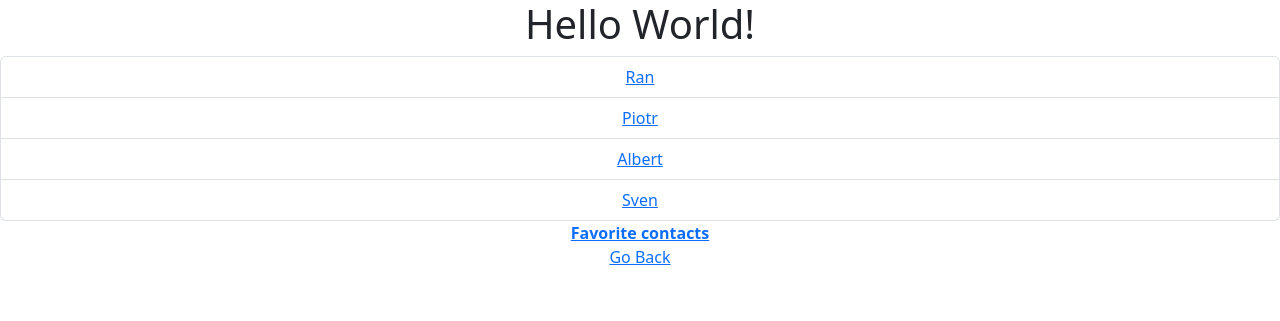
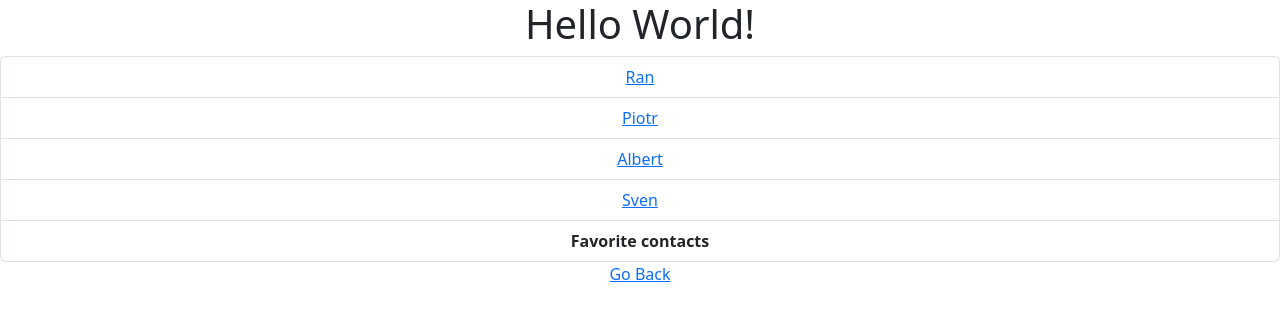
Before and after one commit to petervol27/contacts, a Flask app: page /contacts in a window 1280 px wide. Shown: the top 321 px of the page. Run offline with Flask 3, Linux system fonts and the light colour scheme.

Commit message:
yeah more shit...

```diff
--- a/templates/contact_list.html
+++ b/templates/contact_list.html
@@ -19,8 +19,10 @@
         <a href="/contacts/{{contact['id']}}">{{contact['name']}}</a>
       </li>
       {%endfor%}
+      <a class="fw-bold list-group-item" href="/contacts/favorites"
+        >Favorite contacts</a
+      >
     </ul>
-    <a class="fw-bold" href="/contacts/favorites">Favorite contacts</a><br />
     <a href="/">Go Back</a>
   </body>
 </html>
```
